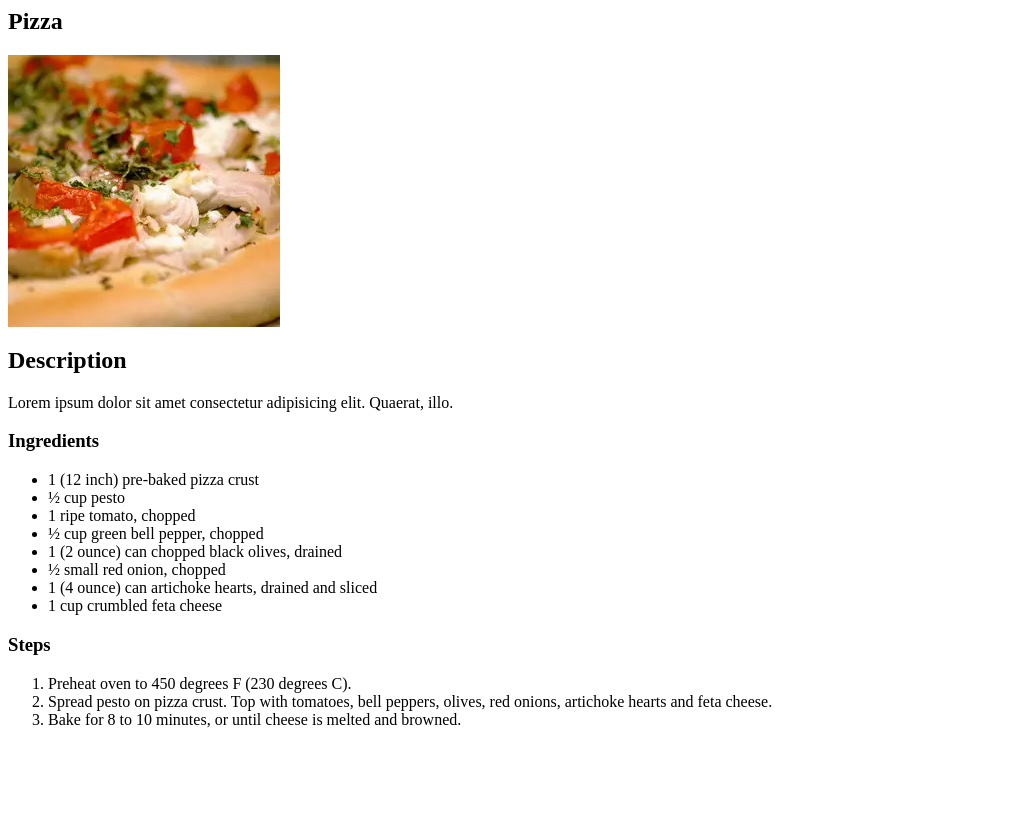
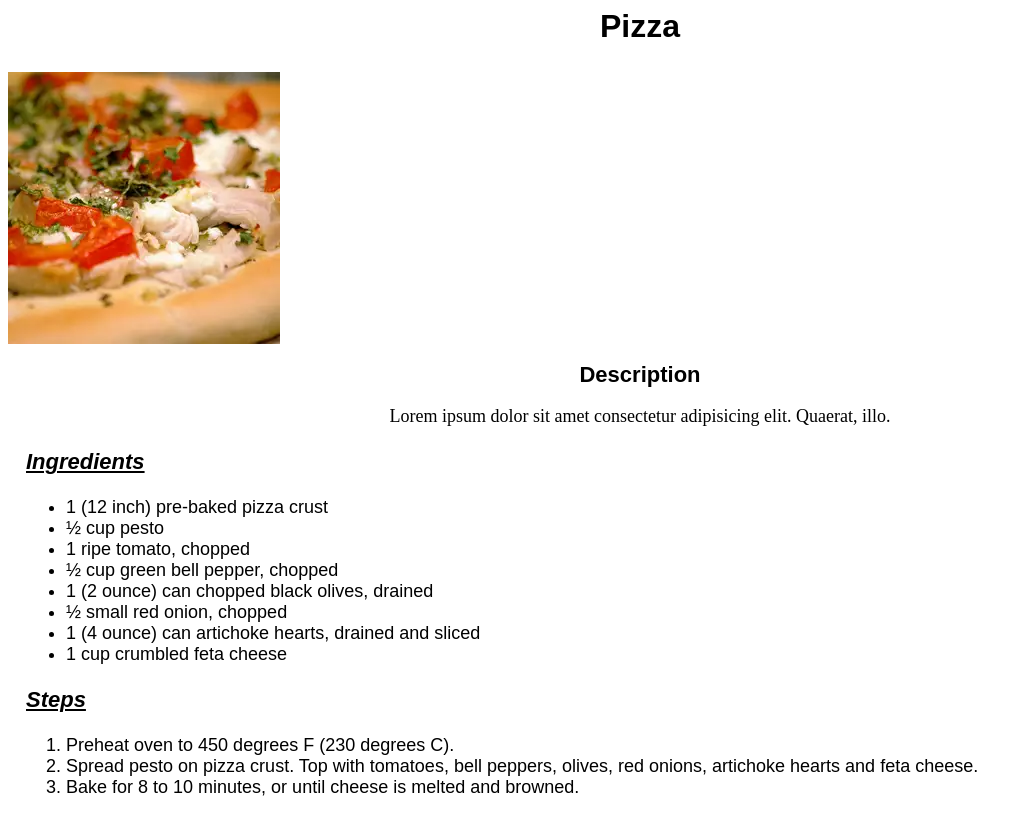
Before and after one commit to codeWFR/odin-recipes, a plain HTML site: page recipes/pizza.html in a window 1280 px wide. Shown: the whole page, without its empty margins (0-1032 px from the left). Drawn offline with Linux system fonts and the light colour scheme; files that its build step writes are made by us from their sources.

Commit message:
Change semantic of 'pizza.html' and bugs of styling

```diff
--- a/recipes/pizza.html
+++ b/recipes/pizza.html
@@ -1,4 +1,4 @@
-<link rel="stylesheet" href="style.css">
+<link rel="stylesheet" href="../style.css">
 <header>
 
 </header>
--- a/style.css
+++ b/style.css
@@ -1,6 +1,7 @@
 #heading-article h1,
 #heading-article-lasagna h1,
-#heading-article-spaghetti h1 {
+#heading-article-spaghetti h1,
+#heading-article-pizza h1 {
     font-family: Arial, Helvetica, sans-serif;
     text-align: center;
     font-size: 32px;
@@ -15,14 +16,16 @@
 }
 
 #heading-lasagna-description h2,
-#heading-spaghetti-description h2 {
+#heading-spaghetti-description h2,
+#heading-pizza-description h2 {
     font-family: Arial, Helvetica, sans-serif;
     text-align: center;
     font-size: 22px;
 }
 
 #heading-lasagna-description p,
-#heading-spaghetti-description p {
+#heading-spaghetti-description p,
+#heading-pizza-description p {
     text-align: center;
     font-size: 18px;
     font-family: a;
@@ -30,12 +33,20 @@
 
 #ingredients-lasagna,
 #ingredients-spaghetti,
+#ingredients-pizza,
+#recipe-lasagna,
+#recipe-spaghetti,
+#recipe-pizza,
 #recipe {
     padding-left: 18px;
 }
 
 #ingredients-lasagna h3,
 #ingredients-spaghetti h3,
+#ingredients-pizza h3,
+#recipe-lasagna h3,
+#recipe-spaghetti h3,
+#recipe-pizza h3,
 #recipe h3 {
     font-size: 22px;
     text-decoration: underline;
@@ -45,13 +56,15 @@
 
 #ingredients-lasagna li,
 #ingredients-spaghetti li,
+#ingredients-pizza li,
 #recipe li {
     font-family: Arial, Helvetica, sans-serif;
     font-size: 18px;
 }
 
 #recipe-lasagna,
-#recipe-spaghetti {
+#recipe-spaghetti,
+#recipe-pizza {
     font-family: Arial, Helvetica, sans-serif;
     font-size: 18px;
 }
```
